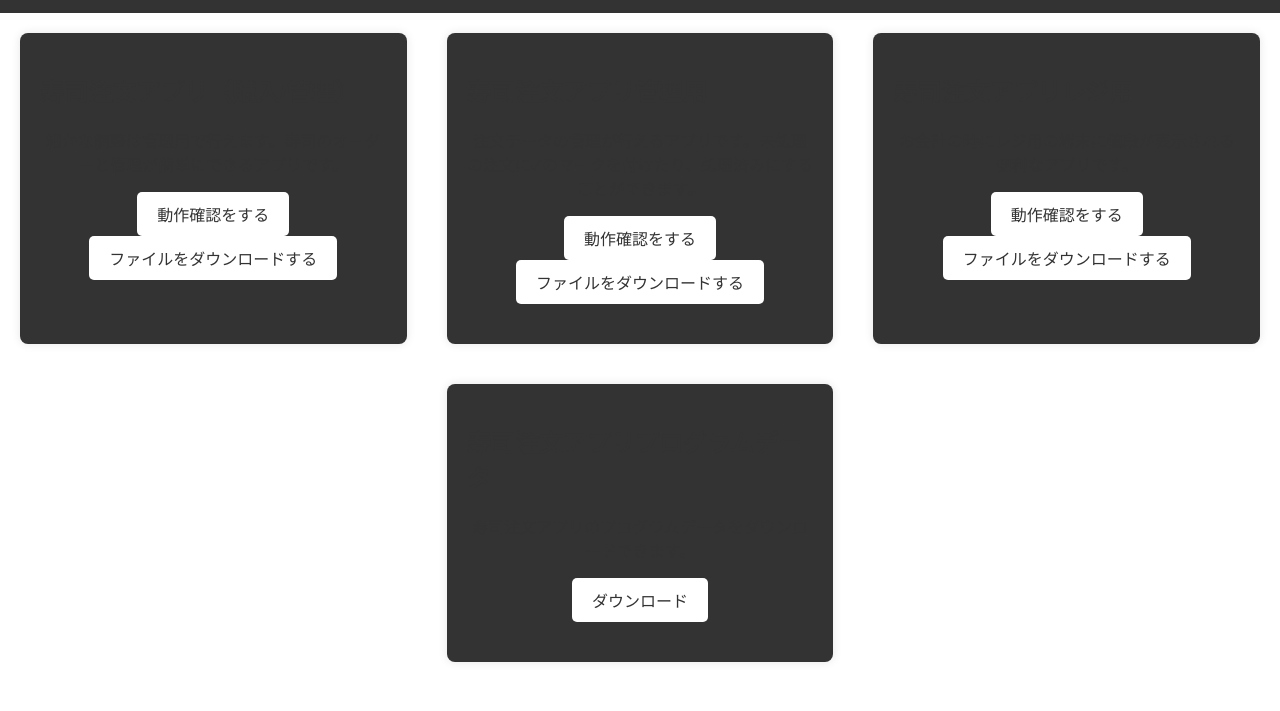
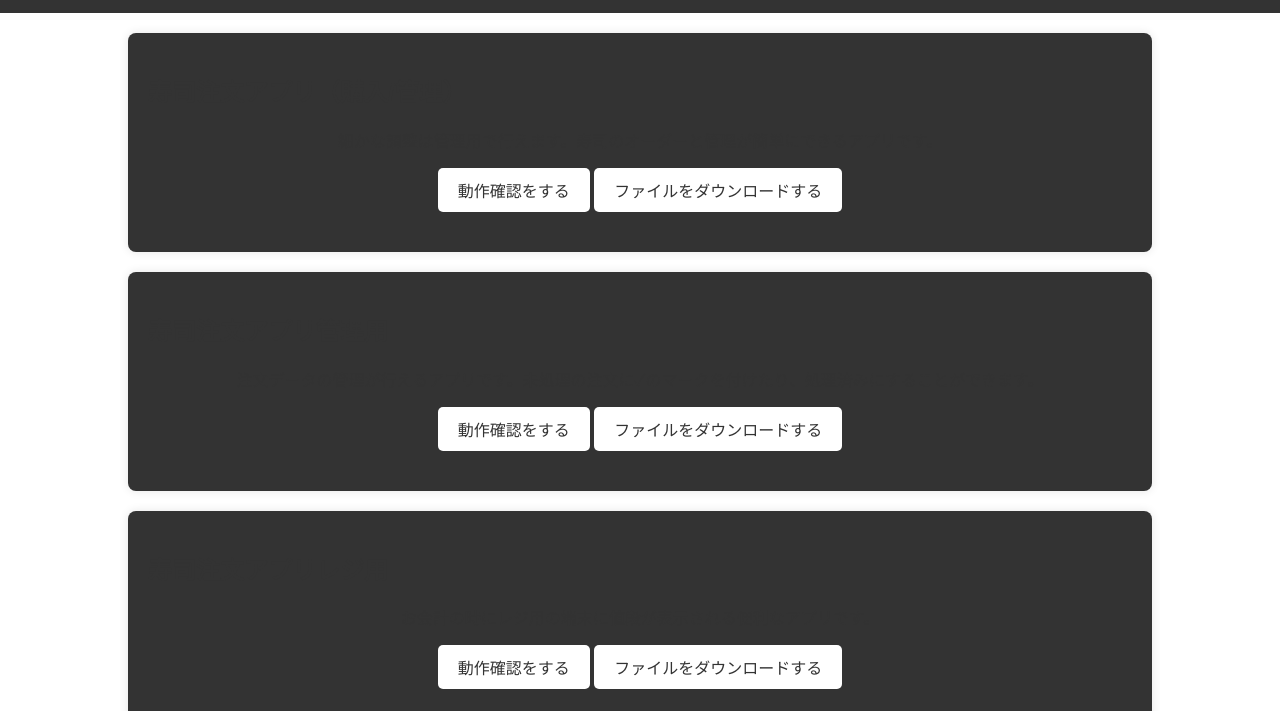
Before and after one commit to tamapiko/scratch-kariru-sushi, a plain HTML site: page index.html in a window 1280 px wide. Shown: the part 89-800 px from the top of the page. Drawn offline with Linux system fonts and the light colour scheme.

Commit message:
Update index.html

```diff
--- a/index.html
+++ b/index.html
@@ -28,12 +28,6 @@
       margin: 0;
     }
 
-    .container {
-      display: flex;
-      flex-wrap: wrap;
-      justify-content: space-around;
-    }
-
     section {
       margin: 20px;
       padding: 20px;
@@ -41,7 +35,9 @@
       border-radius: 8px;
       box-shadow: 0 0 10px rgba(0, 0, 0, 0.1);
       box-sizing: border-box;
-      width: calc(33.33% - 40px); /* 画面幅に対して33.33%の幅に設定 */
+      width: 80%; /* 画面幅に対して80%の幅に設定 */
+      margin-left: auto;
+      margin-right: auto;
     }
 
     .artwork {
@@ -130,8 +126,6 @@
     <p>さまざまな寿司アプリをお楽しみください</p>
   </header>
 
-  <div class="container">
-
   <section>
     <h2>寿司注文アプリ（購入/管理）</h2>
     <div class="artwork">
@@ -167,8 +161,6 @@
     </div>
   </section>
 
-  </div>
-
   <footer>
     <p></p>
   </footer>
```
Lines whose indentation alone changed are shown as unchanged.
